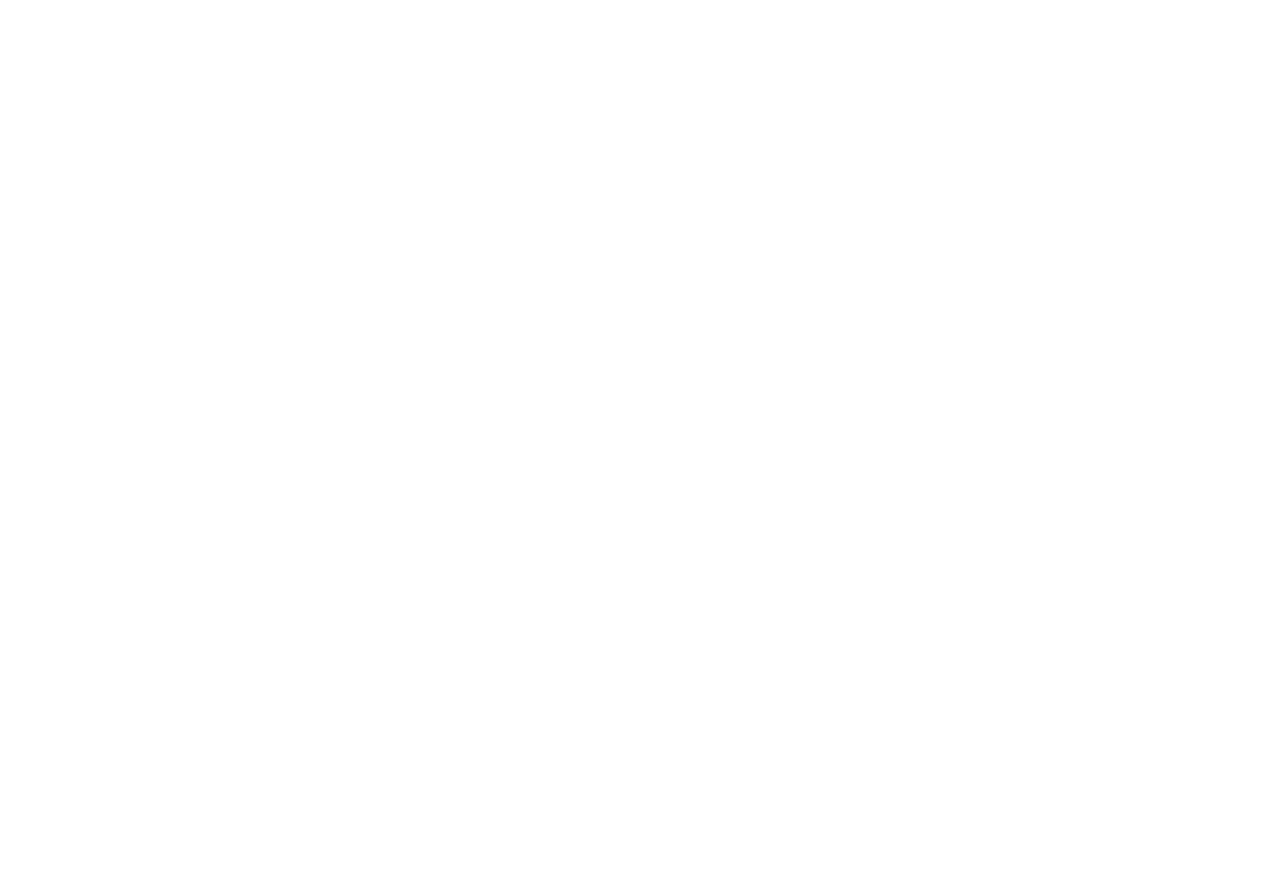
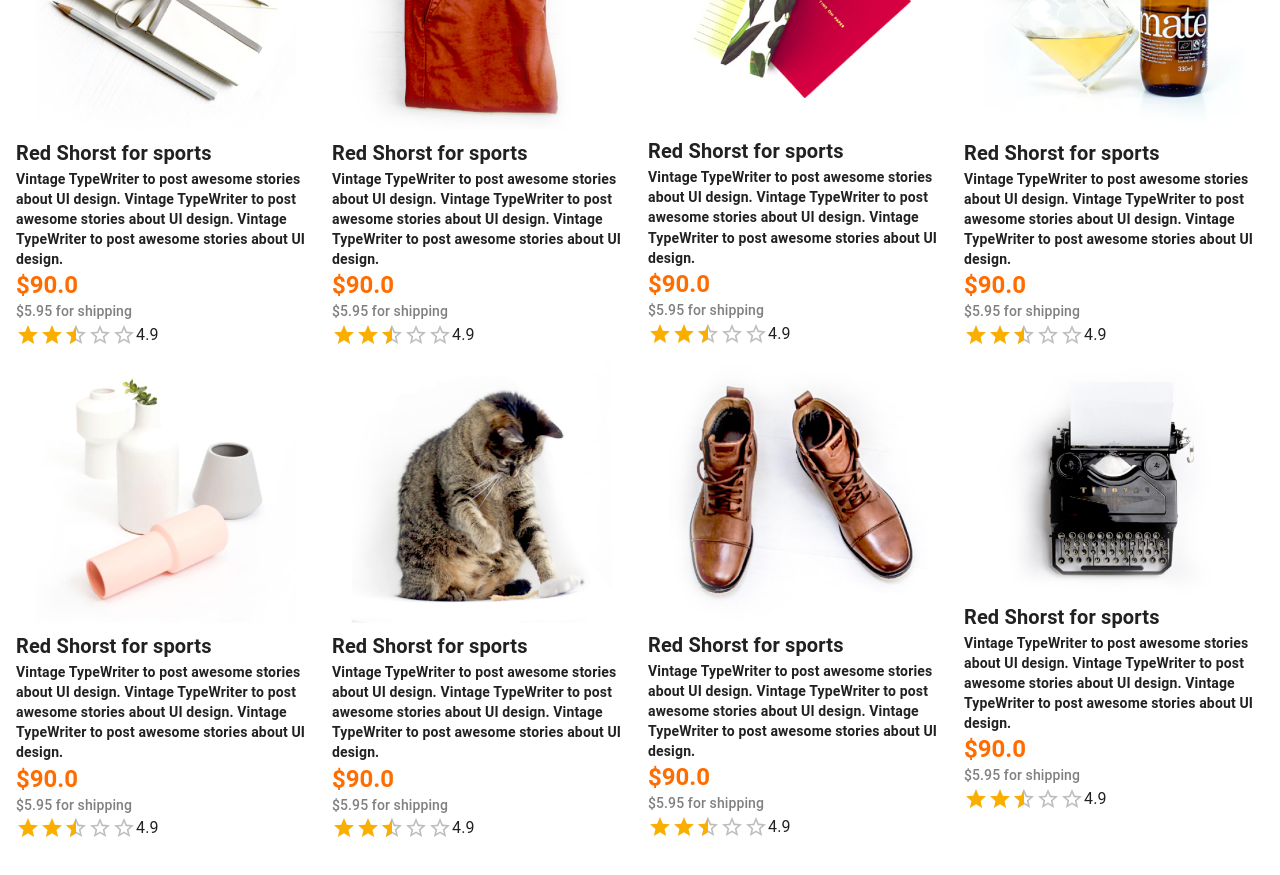
Before and after one commit to yayasane/ecommerce-design-materialui-5, a React (Create React App) app: page / in a window 1280 px wide. Shown: the part 1220-2095 px from the top of the page. Before the commit the page ends 1089 px from the top, so only its background shows below. Built offline with nearby package versions, Linux system fonts and the light colour scheme.

Commit message:
Add Profductlist component

```diff
--- a/public/index.html
+++ b/public/index.html
@@ -24,7 +24,7 @@
       work correctly both with client-side routing and a non-root public URL.
       Learn how to configure a non-root public URL by running `npm run build`.
     -->
-    <title>React App</title>
+    <title>Jaay-Ma</title>
   </head>
   <body>
     <noscript>You need to enable JavaScript to run this app.</noscript>
--- a/src/components/Products/FeaturedProducts.jsx
+++ b/src/components/Products/FeaturedProducts.jsx
@@ -2,6 +2,7 @@
 import { Box } from '@mui/system'
 import DesktopCategory from './DesktopCategory'
 import MobileCategory from './MobileCategory'
+import ProductList from './ProductList'
 
 /* const MobileCategoryContainer = styled('div')((theme)=>{
   return {
@@ -106,6 +107,7 @@
         <MobileCategory />
       </Box>
       {/* Product list */}
+      <ProductList />
     </Box>
   )
 }
--- /dev/null
+++ b/src/components/Products/ProductList.jsx
@@ -0,0 +1,218 @@
+import { Box, Grid, Rating, Typography } from '@mui/material'
+
+const ProductList = () => {
+  return (
+    <Grid sx={{ mb: 5 }} container spacing={2}>
+      <Grid item md={3}>
+        <Box
+          component="img"
+          src="images/products/Image.png"
+          sx={{ width: '100%' }}
+        />
+        <Typography variant="h6" sx={{ fontWeight: 'bold' }}>
+          Red Shorst for sports
+        </Typography>
+        <Typography variant="body2" sx={{ fontWeight: 'bold' }}>
+          Vintage TypeWriter to post awesome stories about UI design. Vintage
+          TypeWriter to post awesome stories about UI design. Vintage TypeWriter
+          to post awesome stories about UI design.
+        </Typography>
+        <Typography variant="h5" sx={{ fontWeight: 'bold', color: '#ff6d00' }}>
+          $90.0
+        </Typography>
+        <Typography variant="subtitle2" sx={{ color: 'gray' }}>
+          $5.95 for shipping
+        </Typography>
+        {/* Rating wrapper */}
+        <Box sx={{ display: 'flex', alignItems: 'center' }}>
+          <Rating name="half-rating" defaultValue={2.5} precision={0.5} />
+          <Typography>4.9</Typography>
+        </Box>
+      </Grid>
+      <Grid item md={3}>
+        <Box
+          component="img"
+          src="images/products/Image-1.png"
+          sx={{ width: '100%' }}
+        />
+        <Typography variant="h6" sx={{ fontWeight: 'bold' }}>
+          Red Shorst for sports
+        </Typography>
+        <Typography variant="body2" sx={{ fontWeight: 'bold' }}>
+          Vintage TypeWriter to post awesome stories about UI design. Vintage
+          TypeWriter to post awesome stories about UI design. Vintage TypeWriter
+          to post awesome stories about UI design.
+        </Typography>
+        <Typography variant="h5" sx={{ fontWeight: 'bold', color: '#ff6d00' }}>
+          $90.0
+        </Typography>
+        <Typography variant="subtitle2" sx={{ color: 'gray' }}>
+          $5.95 for shipping
+        </Typography>
+        {/* Rating wrapper */}
+        <Box sx={{ display: 'flex', alignItems: 'center' }}>
+          <Rating name="half-rating" defaultValue={2.5} precision={0.5} />
+          <Typography>4.9</Typography>
+        </Box>
+      </Grid>
+      <Grid item md={3}>
+        <Box
+          component="img"
+          src="images/products/Image-2.png"
+          sx={{ width: '100%' }}
+        />
+        <Typography variant="h6" sx={{ fontWeight: 'bold' }}>
+          Red Shorst for sports
+        </Typography>
+        <Typography variant="body2" sx={{ fontWeight: 'bold' }}>
+          Vintage TypeWriter to post awesome stories about UI design. Vintage
+          TypeWriter to post awesome stories about UI design. Vintage TypeWriter
+          to post awesome stories about UI design.
+        </Typography>
+        <Typography variant="h5" sx={{ fontWeight: 'bold', color: '#ff6d00' }}>
+          $90.0
+        </Typography>
+        <Typography variant="subtitle2" sx={{ color: 'gray' }}>
+          $5.95 for shipping
+        </Typography>
+        {/* Rating wrapper */}
+        <Box sx={{ display: 'flex', alignItems: 'center' }}>
+          <Rating name="half-rating" defaultValue={2.5} precision={0.5} />
+          <Typography>4.9</Typography>
+        </Box>
+      </Grid>
+      <Grid item md={3}>
+        <Box
+          component="img"
+          src="images/products/Image-3.png"
+          sx={{ width: '100%' }}
+        />
+        <Typography variant="h6" sx={{ fontWeight: 'bold' }}>
+          Red Shorst for sports
+        </Typography>
+        <Typography variant="body2" sx={{ fontWeight: 'bold' }}>
+          Vintage TypeWriter to post awesome stories about UI design. Vintage
+          TypeWriter to post awesome stories about UI design. Vintage TypeWriter
+          to post awesome stories about UI design.
+        </Typography>
+        <Typography variant="h5" sx={{ fontWeight: 'bold', color: '#ff6d00' }}>
+          $90.0
+        </Typography>
+        <Typography variant="subtitle2" sx={{ color: 'gray' }}>
+          $5.95 for shipping
+        </Typography>
+        {/* Rating wrapper */}
+        <Box sx={{ display: 'flex', alignItems: 'center' }}>
+          <Rating name="half-rating" defaultValue={2.5} precision={0.5} />
+          <Typography>4.9</Typography>
+        </Box>
+      </Grid>
+      <Grid item md={3}>
+        <Box
+          component="img"
+          src="images/products/Image-4.png"
+          sx={{ width: '100%' }}
+        />
+        <Typography variant="h6" sx={{ fontWeight: 'bold' }}>
+          Red Shorst for sports
+        </Typography>
+        <Typography variant="body2" sx={{ fontWeight: 'bold' }}>
+          Vintage TypeWriter to post awesome stories about UI design. Vintage
+          TypeWriter to post awesome stories about UI design. Vintage TypeWriter
+          to post awesome stories about UI design.
+        </Typography>
+        <Typography variant="h5" sx={{ fontWeight: 'bold', color: '#ff6d00' }}>
+          $90.0
+        </Typography>
+        <Typography variant="subtitle2" sx={{ color: 'gray' }}>
+          $5.95 for shipping
+        </Typography>
+        {/* Rating wrapper */}
+        <Box sx={{ display: 'flex', alignItems: 'center' }}>
+          <Rating name="half-rating" defaultValue={2.5} precision={0.5} />
+          <Typography>4.9</Typography>
+        </Box>
+      </Grid>
+      <Grid item md={3}>
+        <Box
+          component="img"
+          src="images/products/Image-5.png"
+          sx={{ width: '100%' }}
+        />
+        <Typography variant="h6" sx={{ fontWeight: 'bold' }}>
+          Red Shorst for sports
+        </Typography>
+        <Typography variant="body2" sx={{ fontWeight: 'bold' }}>
+          Vintage TypeWriter to post awesome stories about UI design. Vintage
+          TypeWriter to post awesome stories about UI design. Vintage TypeWriter
+          to post awesome stories about UI design.
+        </Typography>
+        <Typography variant="h5" sx={{ fontWeight: 'bold', color: '#ff6d00' }}>
+          $90.0
+        </Typography>
+        <Typography variant="subtitle2" sx={{ color: 'gray' }}>
+          $5.95 for shipping
+        </Typography>
+        {/* Rating wrapper */}
+        <Box sx={{ display: 'flex', alignItems: 'center' }}>
+          <Rating name="half-rating" defaultValue={2.5} precision={0.5} />
+          <Typography>4.9</Typography>
+        </Box>
+      </Grid>
+      <Grid item md={3}>
+        <Box
+          component="img"
+          src="images/products/Image-6.png"
+          sx={{ width: '100%' }}
+        />
+        <Typography variant="h6" sx={{ fontWeight: 'bold' }}>
+          Red Shorst for sports
+        </Typography>
+        <Typography variant="body2" sx={{ fontWeight: 'bold' }}>
+          Vintage TypeWriter to post awesome stories about UI design. Vintage
+          TypeWriter to post awesome stories about UI design. Vintage TypeWriter
+          to post awesome stories about UI design.
+        </Typography>
+        <Typography variant="h5" sx={{ fontWeight: 'bold', color: '#ff6d00' }}>
+          $90.0
+        </Typography>
+        <Typography variant="subtitle2" sx={{ color: 'gray' }}>
+          $5.95 for shipping
+        </Typography>
+        {/* Rating wrapper */}
+        <Box sx={{ display: 'flex', alignItems: 'center' }}>
+          <Rating name="half-rating" defaultValue={2.5} precision={0.5} />
+          <Typography>4.9</Typography>
+        </Box>
+      </Grid>
+      <Grid item md={3}>
+        <Box
+          component="img"
+          src="images/products/Image-7.png"
+          sx={{ width: '100%' }}
+        />
+        <Typography variant="h6" sx={{ fontWeight: 'bold' }}>
+          Red Shorst for sports
+        </Typography>
+        <Typography variant="body2" sx={{ fontWeight: 'bold' }}>
+          Vintage TypeWriter to post awesome stories about UI design. Vintage
+          TypeWriter to post awesome stories about UI design. Vintage TypeWriter
+          to post awesome stories about UI design.
+        </Typography>
+        <Typography variant="h5" sx={{ fontWeight: 'bold', color: '#ff6d00' }}>
+          $90.0
+        </Typography>
+        <Typography variant="subtitle2" sx={{ color: 'gray' }}>
+          $5.95 for shipping
+        </Typography>
+        {/* Rating wrapper */}
+        <Box sx={{ display: 'flex', alignItems: 'center' }}>
+          <Rating name="half-rating" defaultValue={2.5} precision={0.5} />
+          <Typography>4.9</Typography>
+        </Box>
+      </Grid>
+    </Grid>
+  )
+}
+
+export default ProductList
```
